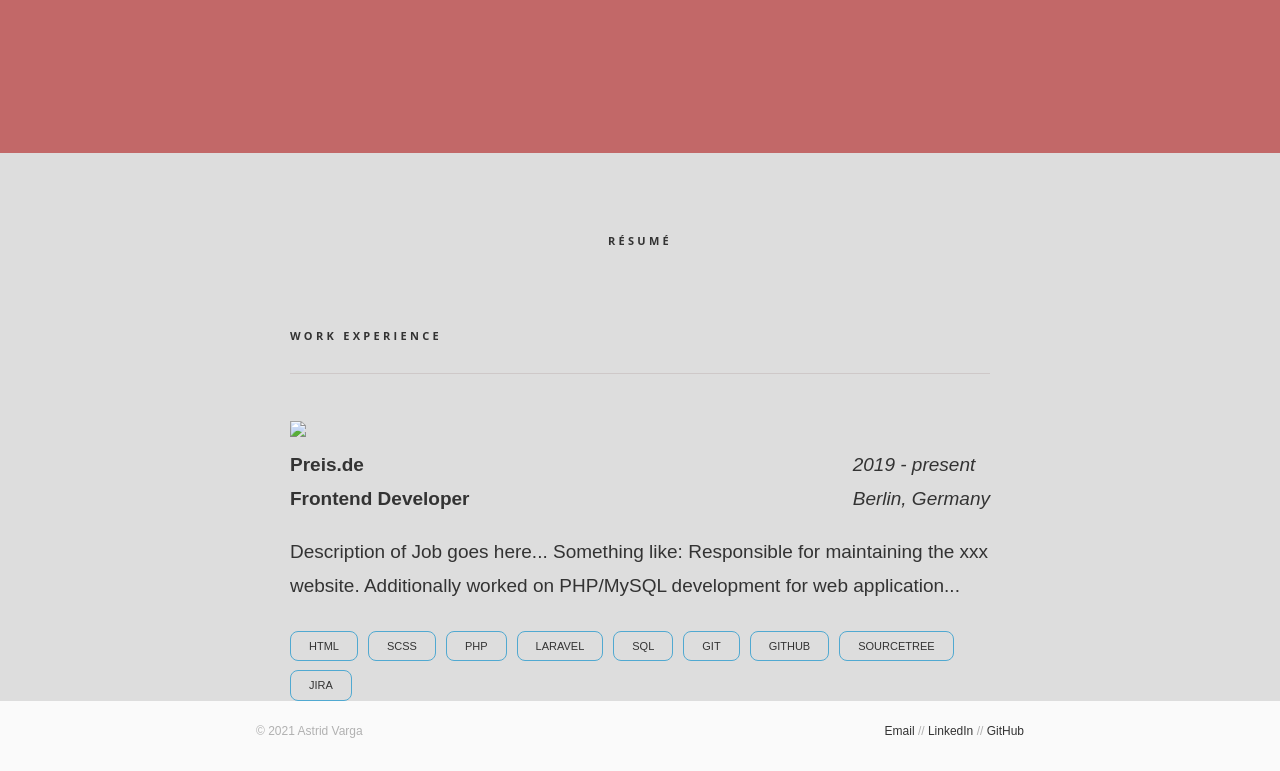
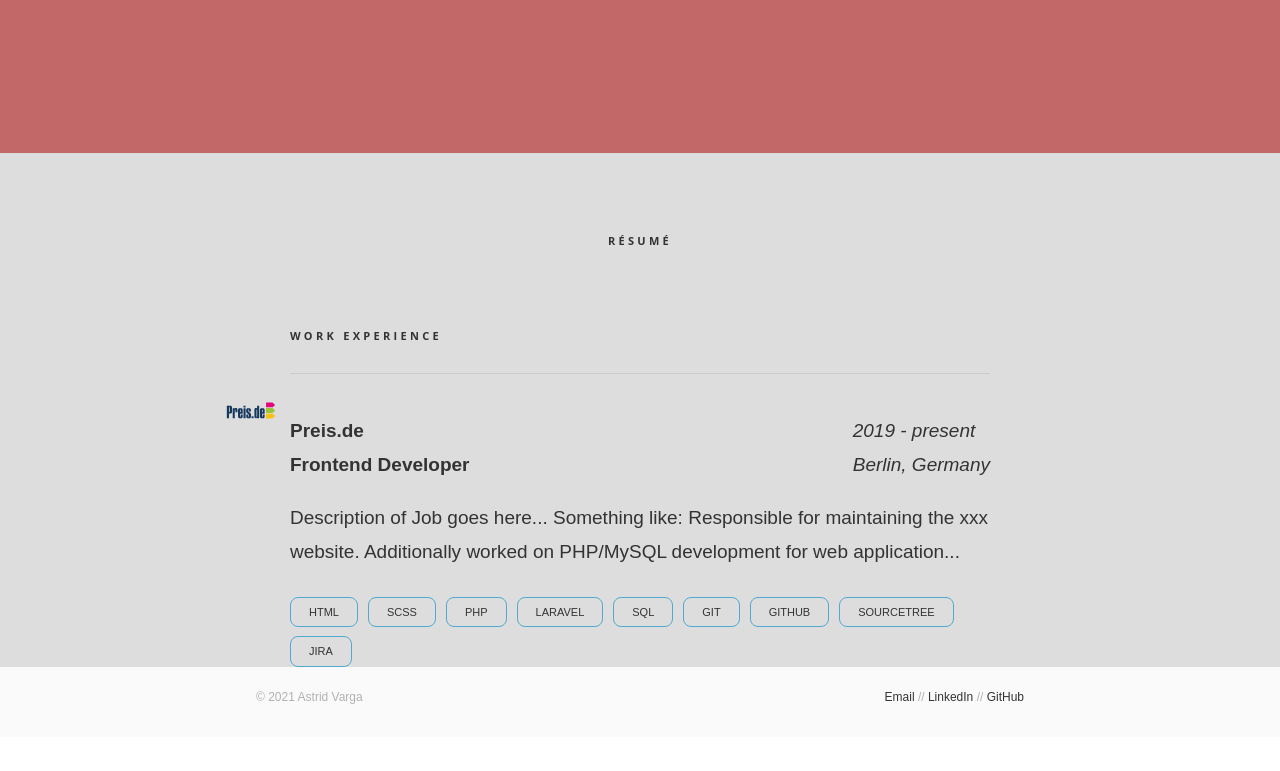
Before and after one commit to AstiV/portfolio, a Gatsby site: page / in a window 1280 px wide. Shown: the part 1544-2315 px from the top of the page. After the commit the page ends 2281 px from the top, so only its background shows below. Built offline with nearby package versions, Linux system fonts and the light colour scheme; Gatsby itself is replaced by a stand-in of ours.

Commit message:
add gatsby image plugins, fix logo on resume item

```diff
--- a/gatsby-config.js
+++ b/gatsby-config.js
@@ -21,5 +21,8 @@ module.exports = {
         path: `${__dirname}/src/images/`,
       },
     },
+    `gatsby-plugin-image`,
+    `gatsby-plugin-sharp`,
+    `gatsby-transformer-sharp`, // Needed for dynamic images
   ],
 }
--- a/package.json
+++ b/package.json
@@ -15,7 +15,10 @@
   },
   "dependencies": {
     "gatsby": "^3.2.1",
+    "gatsby-plugin-image": "^1.2.0",
+    "gatsby-plugin-sharp": "^3.2.0",
     "gatsby-source-filesystem": "^3.2.0",
+    "gatsby-transformer-sharp": "^3.2.0",
     "react": "^17.0.2",
     "react-dom": "^17.0.2"
   },
--- a/src/components/resume.module.css
+++ b/src/components/resume.module.css
@@ -22,6 +22,16 @@
   text-transform: uppercase;
 }
 
+.header {
+  position: relative;
+}
+
+.logo {
+  position: absolute;
+  left: -64px;
+  top: -9px;
+}
+
 .sectiontagline {
   text-align: left;
   font-family: "Open Sans", sans-serif;
--- a/src/components/resumeItem.js
+++ b/src/components/resumeItem.js
@@ -1,13 +1,18 @@
 import React from "react"
+import { StaticImage } from "gatsby-plugin-image"
 
 import * as resumeItemStyles from "./resumeItem.module.css"
 
 export default function ResumeItem() {
   return (
     <article>
-      <p>
-        <a target="_blank" rel="noreferrer" href="https://www.preis.de/">
-          <img class="icon" src="/" />
+      <p className={resumeItemStyles.header}>
+        <a target="_blank" rel="noreferrer" href="https://www.preis.de/" className={resumeItemStyles.logo}>
+          <StaticImage
+            src="../images/preis.svg"
+            width={50}
+            alt="Preis.de Logo"
+          />
         </a>
         <div className={resumeItemStyles.wrapper}>
           <div>
--- a/src/components/resumeItem.module.css
+++ b/src/components/resumeItem.module.css
@@ -1,3 +1,13 @@
+.header {
+  position: relative;
+}
+
+.logo {
+  position: absolute;
+  left: -64px;
+  top: -12px;
+}
+
 .wrapper {
   display: flex;
   justify-content: space-between;
```
Also changed, not shown: 1 other file.
